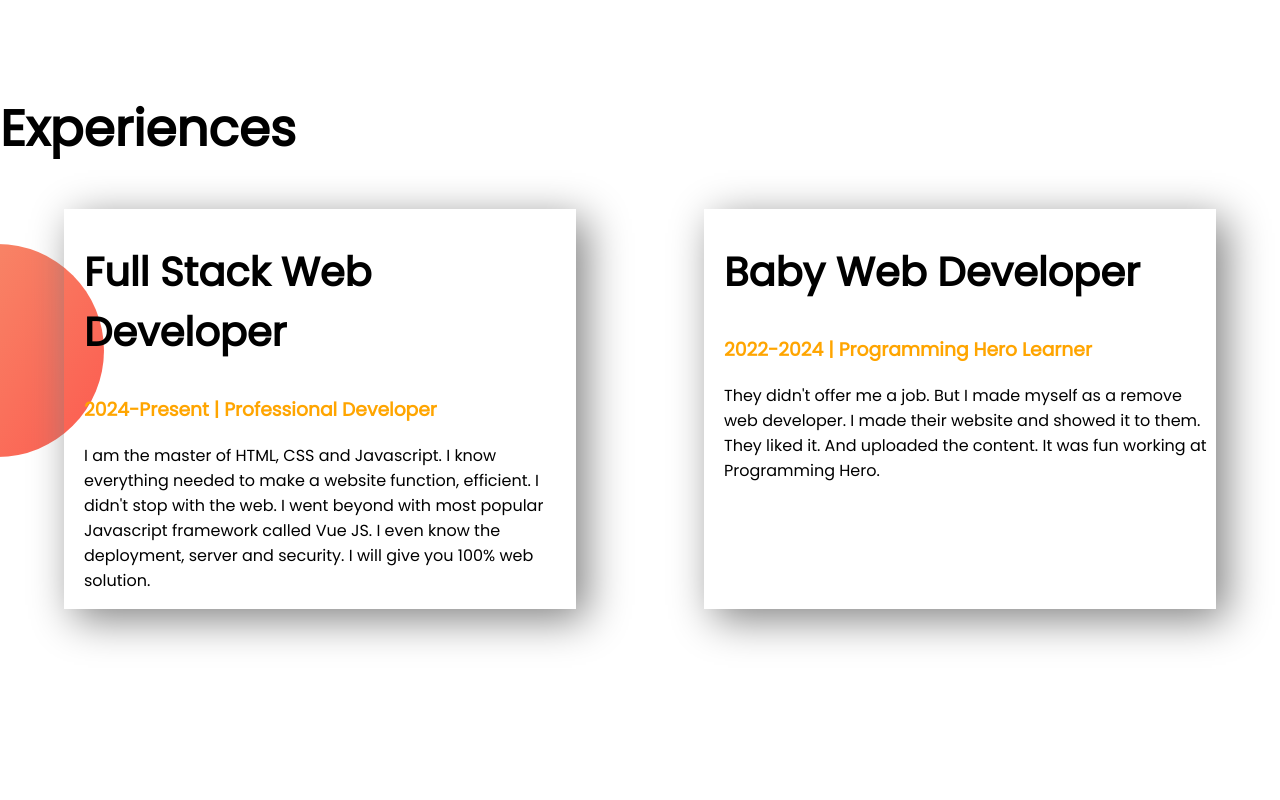
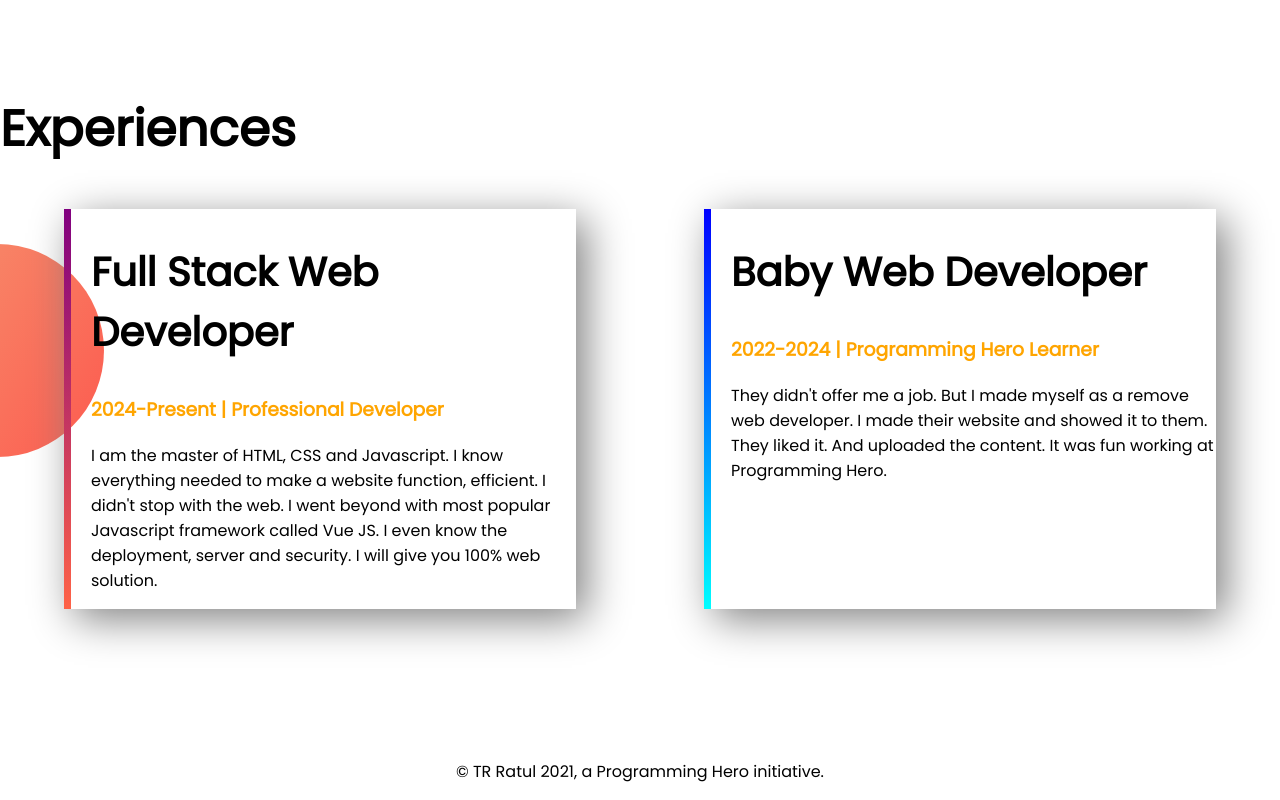
Before and after one commit to toaharahmanratul/developer-portfolio, a plain HTML site: page index.html in a window 1280 px wide. Shown: the part 1182-1982 px from the top of the page. Before the commit the page ends 1941 px from the top, so only its background shows below. Drawn offline with Linux system fonts and the light colour scheme.

Commit message:
finishing touch

```diff
--- a/index.html
+++ b/index.html
@@ -43,14 +43,14 @@
     <section class="experience-area">
         <h1>Experiences</h1>
         <div class="flexible-container">
-            <div class="experience-item">
+            <div id="full-stack-experience" class="experience-item">
                 <h2>Full Stack Web Developer</h2>
                 <h3 class="orange-color">2024-Present | Professional Developer</h3>
                 <p>I am the master of HTML, CSS and Javascript. I know everything needed to make a website function,
                     efficient. I didn't stop with the web. I went beyond with most popular Javascript framework called Vue
                     JS. I even know the deployment, server and security. I will give you 100% web solution.</p>
             </div>
-            <div class="experience-item">
+            <div id="web-dev-experience" class="experience-item">
                 <h2>Baby Web Developer</h2>
                 <h3 class="orange-color">2022-2024 | Programming Hero Learner</h3>
                 <p>They didn't offer me a job. But I made myself as a remove web developer. I made their website and showed
@@ -58,6 +58,9 @@
             </div>
         </div>
     </section>
+    <footer>
+        <p>© TR Ratul 2021, a Programming Hero initiative.</p>
+    </footer>
 </body>
 
 </html>
--- a/style.css
+++ b/style.css
@@ -45,9 +45,23 @@ h2{
     margin-right: 5%;
     padding-left: 20px;
     box-shadow: 10px 10px 40px gray;
+
 }
 .experience-area{
     background-image: url(images/exp-bg.png);
     background-repeat: no-repeat;
     background-position: left;
 }
+#web-dev-experience{
+    border-left: 7px solid;
+    border-image: linear-gradient(blue, cyan);
+    border-image-slice: 1;
+}
+#full-stack-experience{
+    border-left: 7px solid;
+    border-image: linear-gradient(purple, tomato);
+    border-image-slice: 1;
+}
+footer p{
+    text-align: center;
+}
```
